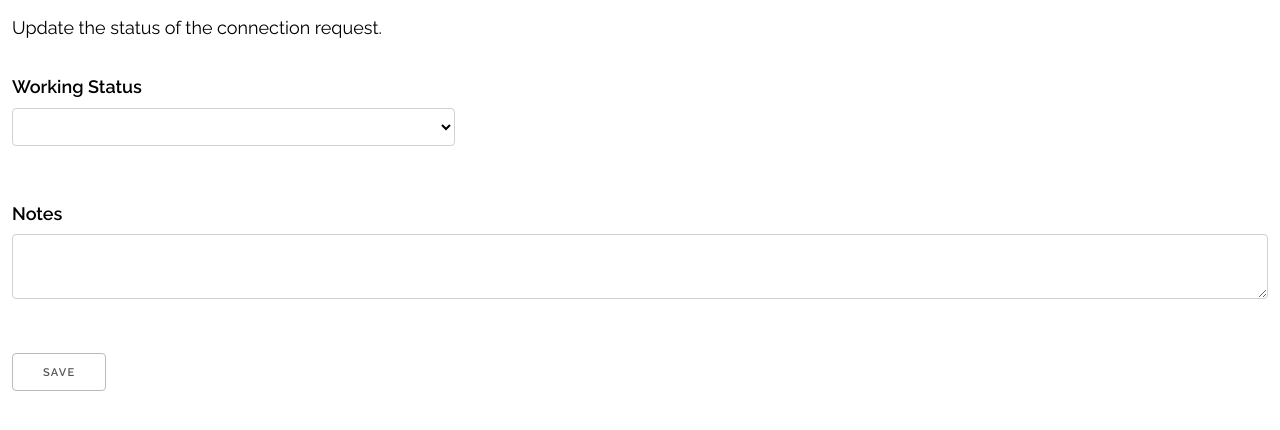
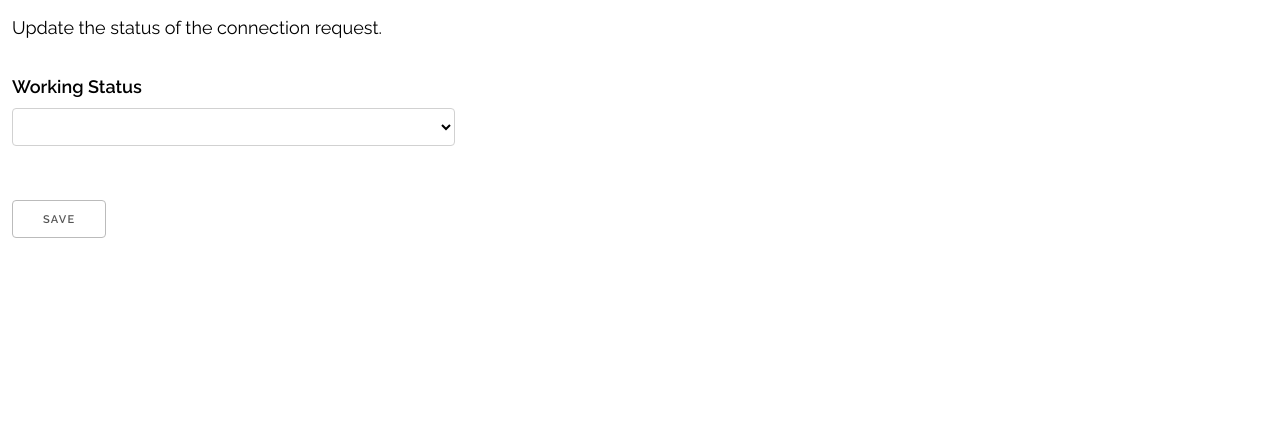
Before and after one commit to rodneygauna/H3O_Inferno, a Flask app: template src/templates/requests/status_updates.html in a window 1280 px wide. Shown: the part 154-584 px from the top of the page. Run offline with Flask 3, Linux system fonts and the light colour scheme; the template is opened without the code that fills it: values that come from a table or form of the project are taken from there, others are empty; some libraries are stand-ins or nearby versions.

Commit message:
removed note field

```diff
--- a/src/templates/requests/status_updates.html
+++ b/src/templates/requests/status_updates.html
@@ -9,9 +9,6 @@
     </div>
   </div>
   <div class="row">
-    <div class="u-full-width">{{ form.notes.label}} {{ form.notes }}</div>
-  </div>
-  <div class="row">
     <div class="u-full-width">{{ form.submit }}</div>
   </div>
 </form>
```
